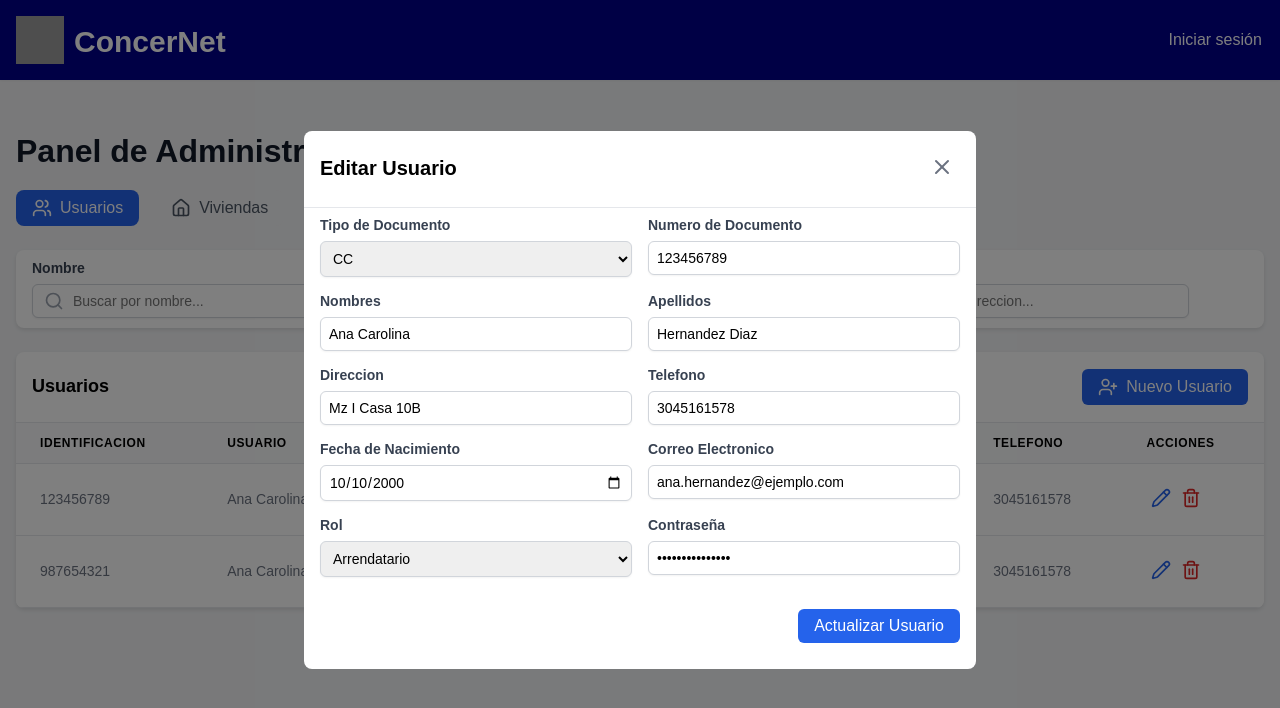
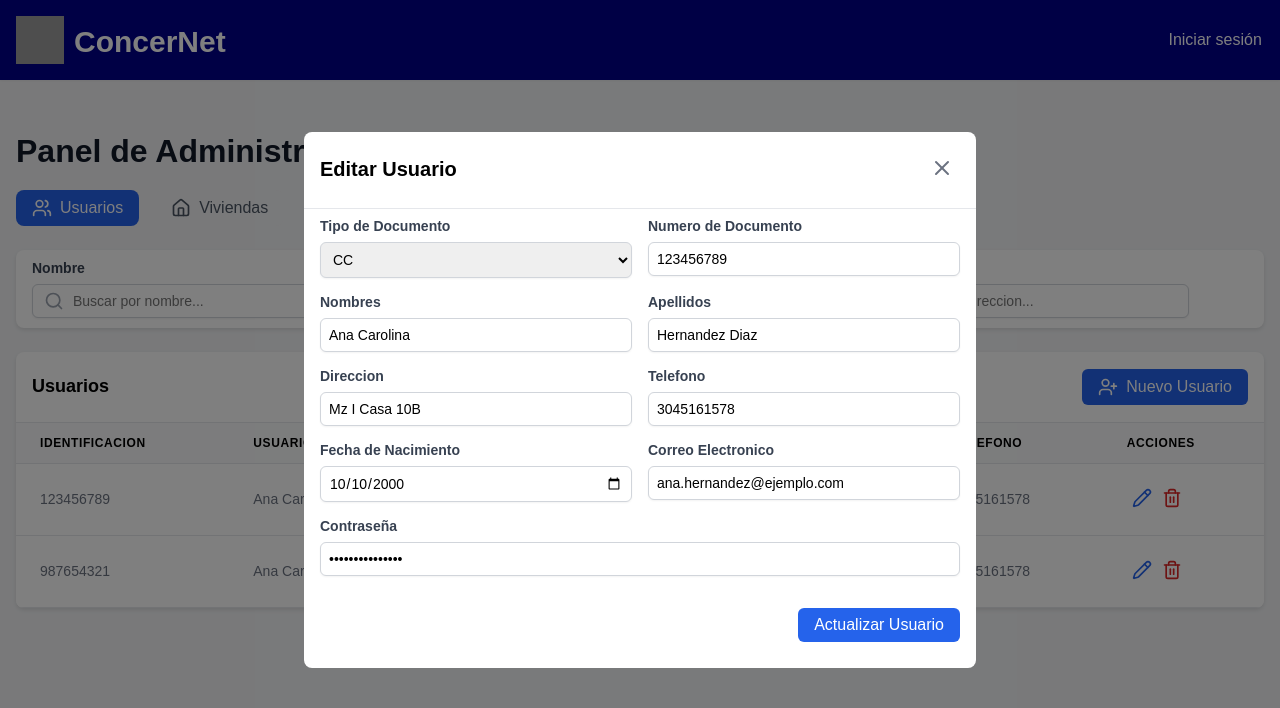
Before and after one commit to ConCerNet/ConCerNet, a React (Create React App) app in the folder concernet/: page /Dashboard_admin in a window 1280 px wide. Both pictures are taken after a click on the button 1161 px from the left and 499 px from the top of the page. Shown: the top 708 px of the page. Built offline with nearby package versions, Linux system fonts and the light colour scheme; grey boxes are pictures that could not be loaded.

Commit message:
Actualizacion de usuarios sin rol

```diff
--- a/concernet/src/Components/UsuarioForm.jsx
+++ b/concernet/src/Components/UsuarioForm.jsx
@@ -34,7 +34,7 @@ export default function UsuarioForm({ usuario, onSubmit }) {
       email: formData.get("email"),
       contraseña: formData.get("contraseña"),
       fechaNacimiento: formData.get("fechaNacimiento"),
-      rol: formData.get("rol"),
+      // rol: formData.get("rol"),
     };
 
     try {
@@ -165,7 +165,7 @@ export default function UsuarioForm({ usuario, onSubmit }) {
         </div>
       </div>
 
-      <div className="grid grid-cols-2 gap-4">
+      {/* <div className="grid grid-cols-2 gap-4">
         <div>
           <label className="block text-sm font-medium text-gray-700">
             Rol
@@ -193,7 +193,20 @@ export default function UsuarioForm({ usuario, onSubmit }) {
             required
           />
         </div>
-      </div>
+      </div> */}
+
+        <div>
+          <label className="block text-sm font-medium text-gray-700">
+            Contraseña
+          </label>
+          <input
+            type="password"
+            name="contraseña"
+            defaultValue={usuario?.contraseña}
+            className="block w-full rounded-md border-gray-300 shadow-sm focus:border-blue-500 focus:ring-blue-500 input"
+            required
+          />
+        </div>
 
       <div className="flex justify-end space-x-3 pt-4">
         <button
--- a/concernet/src/Components/UsuariosTable.jsx
+++ b/concernet/src/Components/UsuariosTable.jsx
@@ -50,9 +50,9 @@ export default function UsuariosTable({ usuarios, onAdd, onEdit, onDelete }) {
               <th className="px-6 py-3 text-left text-xs font-medium uppercase tracking-wider">
                 Direccion
               </th>
-              <th className="px-6 py-3 text-left text-xs font-medium uppercase tracking-wider">
+              {/* <th className="px-6 py-3 text-left text-xs font-medium uppercase tracking-wider">
                 Rol
-              </th>
+              </th> */}
               <th className="px-6 py-3 text-left text-xs font-medium uppercase tracking-wider">
                 Telefono
               </th>
@@ -80,9 +80,9 @@ export default function UsuariosTable({ usuarios, onAdd, onEdit, onDelete }) {
                 <td className="px-6 py-4 whitespace-nowrap text-sm text-gray-500">
                   {usuario.direccion}
                 </td>
-                <td className="px-6 py-4 whitespace-nowrap text-sm text-gray-500">
+                {/* <td className="px-6 py-4 whitespace-nowrap text-sm text-gray-500">
                   {usuario.rol}
-                </td>
+                </td> */}
 
                 <td className="px-6 py-4 whitespace-nowrap text-sm text-gray-500">
                   {usuario.telefono}
--- a/concernet/src/Components/data.jsx
+++ b/concernet/src/Components/data.jsx
@@ -7,7 +7,7 @@ export const usuarios = [
       direccion: "Mz I Casa 10B",
       telefono: 3045161578,
       email: "ana.hernandez@ejemplo.com",
-      rol: "Arrendatario",
+      // rol: "Arrendatario",
       contraseña: "anahernandez123",
       fechaNacimiento: "2000-10-10"
     },
@@ -19,7 +19,7 @@ export const usuarios = [
       direccion: "Mz I Casa 10B",
       telefono: 3045161578,
       email: "ana.hernandez@ejemplo.com",
-      rol: "Propietario",
+      // rol: "Propietario",
       contraseña: "anahernandez123",
       fechaNacimiento: "2002-12-16"
     }
--- a/concernet/src/Validations/ValidarUsuarios.jsx
+++ b/concernet/src/Validations/ValidarUsuarios.jsx
@@ -1,4 +1,4 @@
-function ValidarUsuarios({ tipoDocumento, noDocumento, nombres, apellidos, direccion, telefono, email, contraseña, fechaNacimiento, rol }) {
+function ValidarUsuarios({ tipoDocumento, noDocumento, nombres, apellidos, direccion, telefono, email, contraseña, fechaNacimiento }) {
     const tiposDeDocumentos = ["CC", "CE", "PP"];
 
 
@@ -84,16 +84,16 @@ function ValidarUsuarios({ tipoDocumento, noDocumento, nombres, apellidos, direc
         throw new Error("Debe ser mayor de 18 años");
     }
 
-    const roles = ["Arrendatario", "Propietario"];
+    // const roles = ["Arrendatario", "Propietario"];
 
-    if (!rol || rol === "default") {
-      throw new Error("Debe seleccionar una opción para el rol del usuario");
-    }
-    if (!roles.includes(rol)) {
-      throw new Error("La opción seleccionada no es válida");
-    }
+    // if (!rol || rol === "default") {
+    //   throw new Error("Debe seleccionar una opción para el rol del usuario");
+    // }
+    // if (!roles.includes(rol)) {
+    //   throw new Error("La opción seleccionada no es válida");
+    // }
 
-    return { tipoDocumento, noDocumento, nombres, apellidos, direccion, telefono, email, contraseña, fechaNacimiento, rol };
+    return { tipoDocumento, noDocumento, nombres, apellidos, direccion, telefono, email, contraseña, fechaNacimiento};
   }
 
   module.exports = ValidarUsuarios;
```
